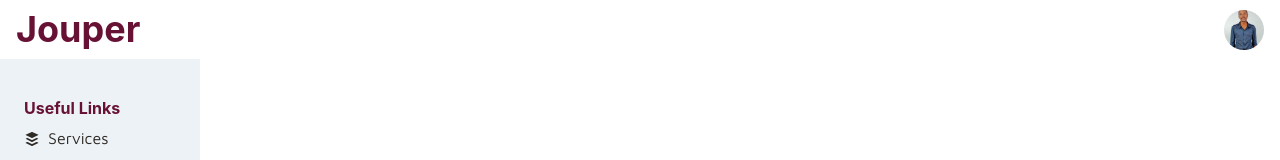
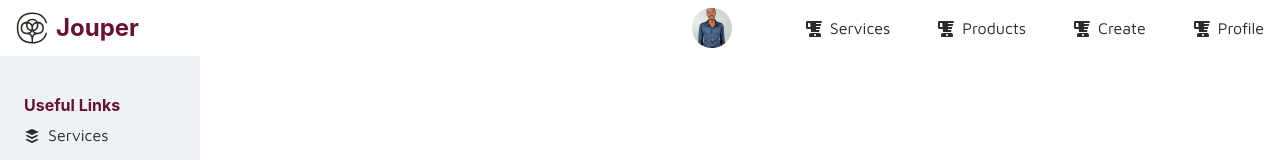
Before and after one commit to Henry-Egboh/jouper, a React (Vite) app: page / in a window 1280 px wide. Shown: the top 160 px of the page. Built offline with nearby package versions, Linux system fonts and the light colour scheme.

Commit message:
Added nav links to the navbar

```diff
--- a/src/components/otherComp/NavBar.jsx
+++ b/src/components/otherComp/NavBar.jsx
@@ -1,16 +1,37 @@
-import { Avatar, HStack, Heading, Spacer, Flex } from "@chakra-ui/react";
+import { Avatar, HStack, Heading, Spacer, Flex, Icon, UnorderedList, ListItem, ListIcon, Link } from "@chakra-ui/react";
 import mine from "./henry.jpg";
+import { FaBlender, FaCottonBureau } from "react-icons/fa";
+import { NavLink as RouterLink } from "react-router-dom";
 
 const NavBar = () => {
   return (
     <main>
       <Flex py={2} px={4} alignItems='center'>
         <HStack>
-          <Heading>Jouper</Heading>
+            <Icon as={FaCottonBureau} boxSize='2rem' />
+          <Heading fontSize='1.5rem'>Jouper</Heading>
         </HStack>
         <Spacer />
         <HStack>
           <Avatar objectFit="cover" src={mine} boxSize="40px" />
+          <UnorderedList pl='50px' listStyleType='none' display='flex' columnGap='3rem'>
+            <ListItem>
+                <ListIcon as={FaBlender} />
+                    <Link as={RouterLink} to='/'>Services</Link>
+            </ListItem>
+            <ListItem>
+                <ListIcon as={FaBlender} />
+                    <Link as={RouterLink} to='/'>Products</Link>
+            </ListItem>
+            <ListItem>
+                <ListIcon as={FaBlender} />
+                    <Link as={RouterLink} to='/create'>Create</Link>
+            </ListItem>
+            <ListItem>
+                <ListIcon as={FaBlender} />
+                    <Link as={RouterLink} to='/profile'>Profile</Link>
+            </ListItem>
+          </UnorderedList>
         </HStack>
       </Flex>
     </main>
```
